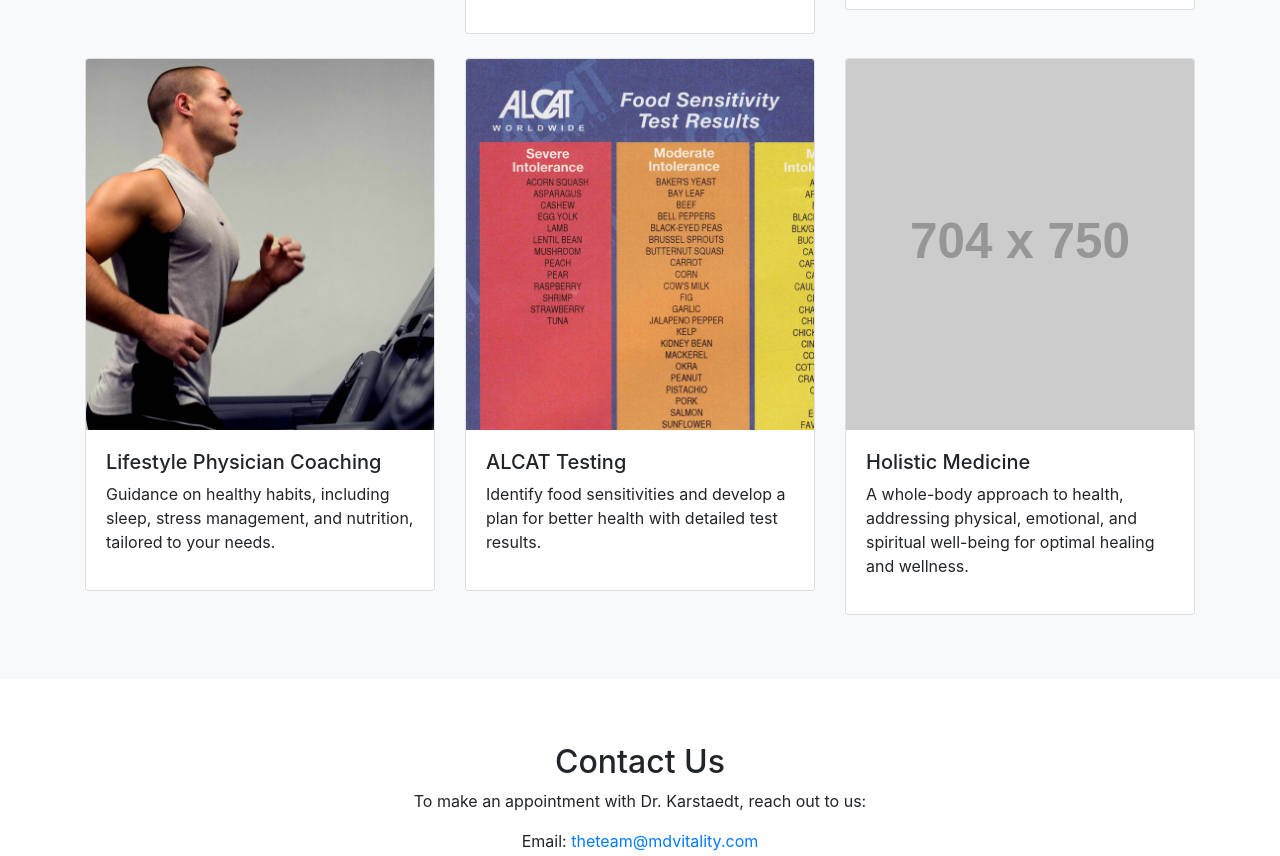
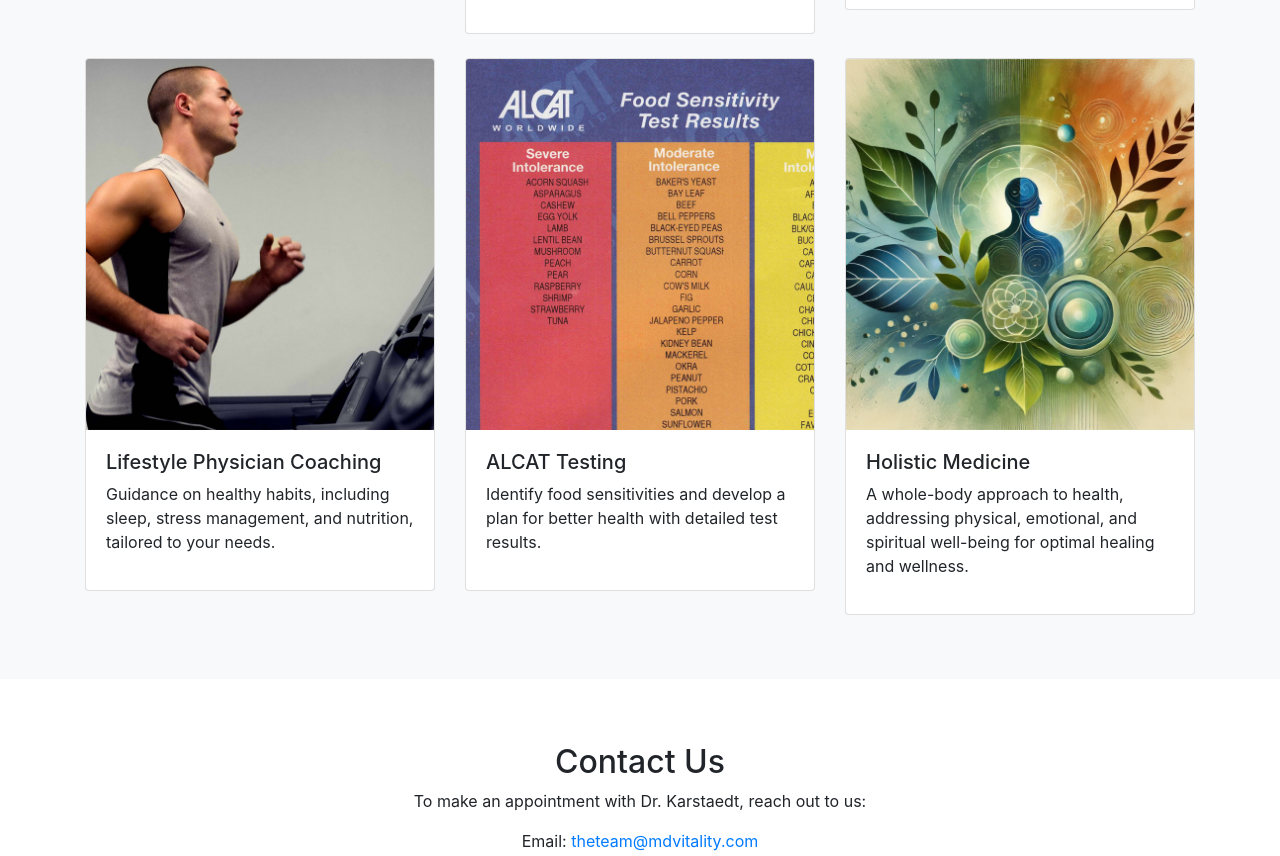
Before and after one commit to drkarstaedt/drkarstaedt.github.io, a plain HTML site: page index.html in a window 1280 px wide. Shown: the part 2972-3828 px from the top of the page. Drawn offline with nearby package versions, Linux system fonts and the light colour scheme; placeholder pictures from the web are drawn by us.

Commit message:
Add holistic medicine

```diff
--- a/index.html
+++ b/index.html
@@ -244,7 +244,7 @@
                 </div>
                 <div class="col-md-4">
                     <div class="card">
-                        <img src="https://placehold.co/704x750?text=placeholder" alt="Holistic Medicine" class="card-img-top">
+                        <img src="images/holistic-medicine.png" alt="Holistic Medicine" class="card-img-top">
                         <div class="card-body">
                             <h5>Holistic Medicine</h5>
                             <p>A whole-body approach to health, addressing physical, emotional, and spiritual well-being for optimal healing and wellness.</p>
```
Also changed, not shown: images/holistic-medicine.png (added).
